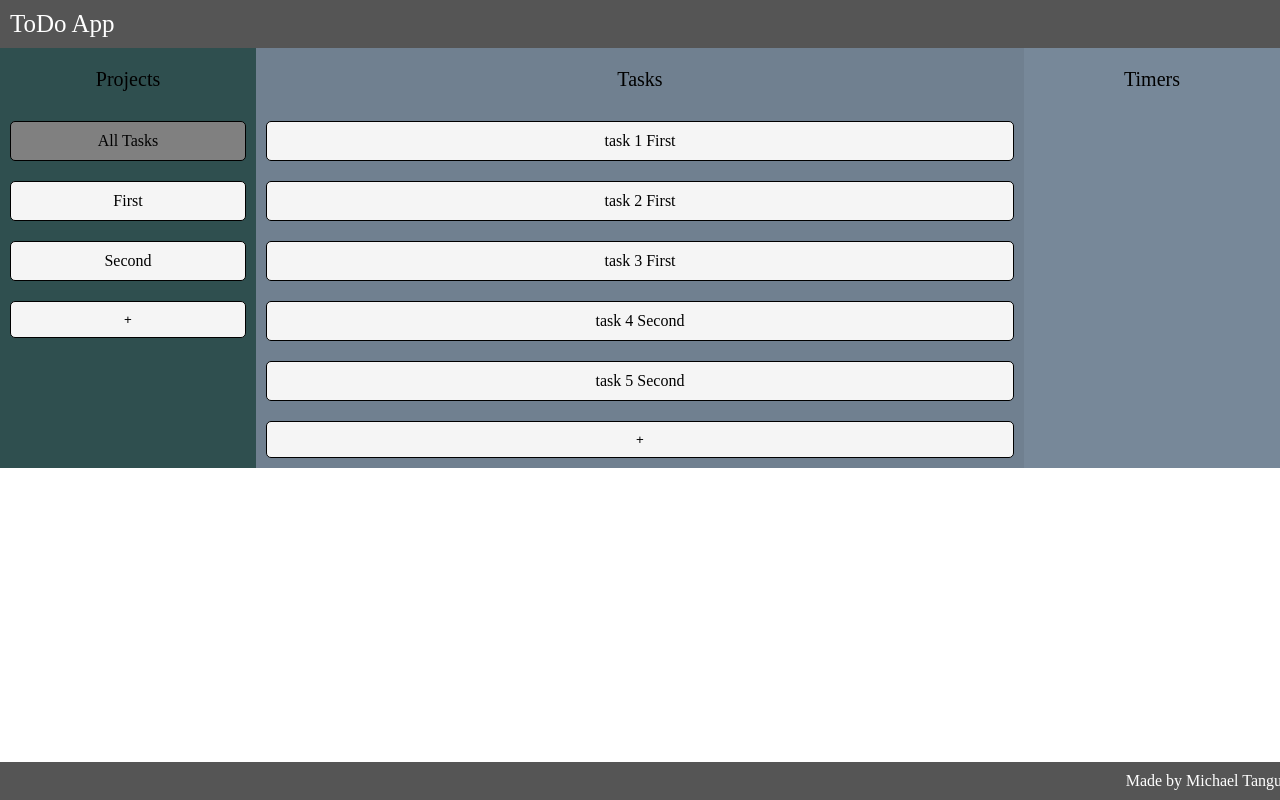
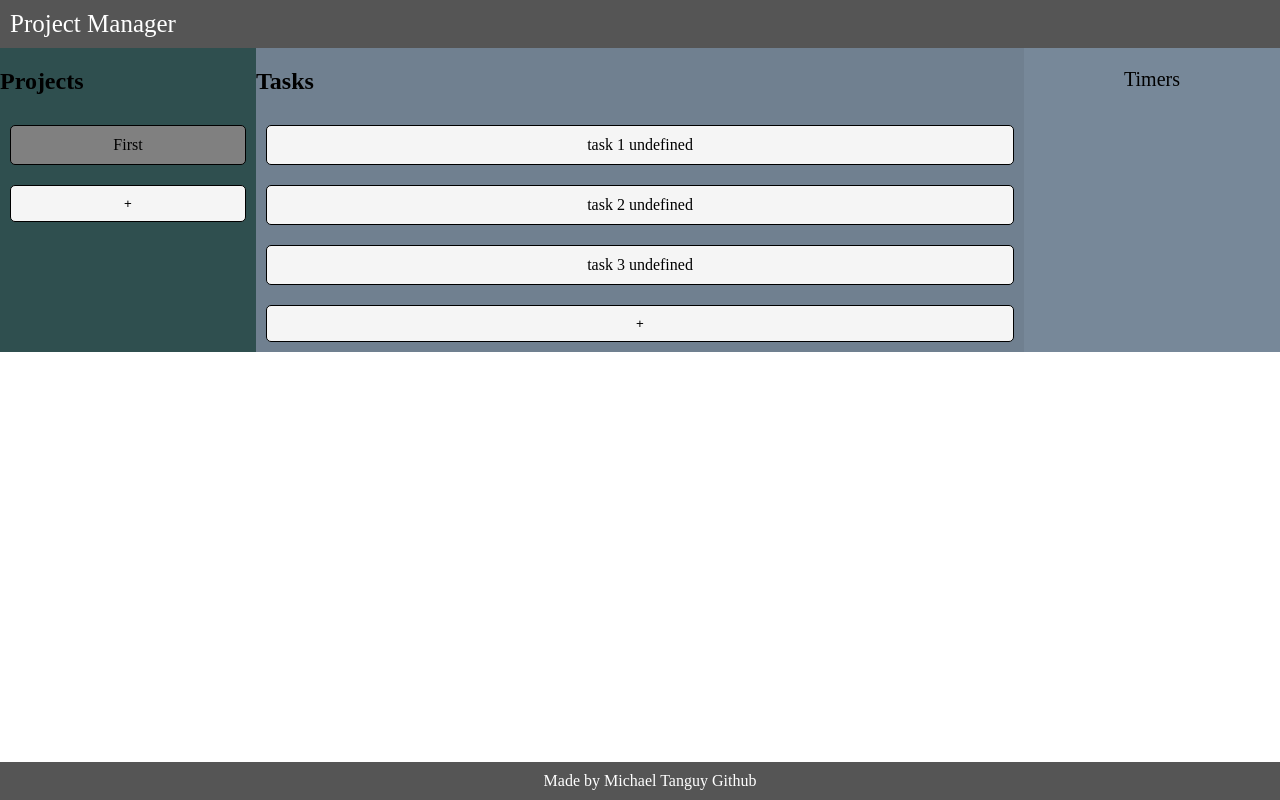
Before and after one commit to MiKhai37/todo-list, a website built with webpack: page dist/index.html in a window 1280 px wide. Built offline with nearby package versions, Linux system fonts and the light colour scheme.

Commit message:
Change rendering function logic, now they return a div

```diff
--- a/src/index.js
+++ b/src/index.js
@@ -5,11 +5,9 @@ import Project from './modules/Project';
 import UI from './modules/UI'
 
 
-const allProject = new Project('All Tasks', 'This is the default project, it contains all the tasks');
 const firstProject = new Project('First', 'This is a test project');
-const secondProject = new Project('Second', 'This is a test project');
 
-const projectsArr = [allProject, firstProject, secondProject];
+const projectsArr = [firstProject];
 
 const task1 = new Task('task 1', 'This is the description of the first task');
 const task2 = new Task('task 2', 'task 2 description');
@@ -17,58 +15,92 @@ const task3 = new Task('task 3', 'task 3 description');
 firstProject.addTask(task1);
 firstProject.addTask(task2);
 firstProject.addTask(task3);
-allProject.addTask(task1);
-allProject.addTask(task2);
-allProject.addTask(task3);
 
-const task4 = new Task('task 4', 'task 4 description');
-const task5 = new Task('task 5', 'task 5 description');
-secondProject.addTask(task4);
-secondProject.addTask(task5);
-allProject.addTask(task4);
-allProject.addTask(task5);
 
-let currentProject = allProject;
+let currentProject = firstProject;
+
+function renderDivProjects(projects, currentProject) {
+  const projectsDiv = document.createElement('div');
+  projectsDiv.classList.add('projects');
+
+  const title = document.createElement('h2');
+  title.textContent = 'Projects';
+  projectsDiv.appendChild(title);
+
+  projects.forEach(project => {
+    const projectDiv = document.createElement('div');
+    projectDiv.classList.add('project');
+    projectDiv.textContent = project.title
+
+    // Highlight the current project
+    if (project == currentProject) {
+      projectDiv.style.backgroundColor = 'grey'
+    };
+
+    projectDiv.addEventListener('click', (e) => {
+      console.log(e);
+      currentProject = project;
+      console.log(currentProject.title);
+      document.body.replaceChild(renderInit(), document.body.childNodes[2]);
+    });
+    projectsDiv.appendChild(projectDiv);
+  });
+  const addProjectBtn = document.createElement('button');
+    addProjectBtn.classList.add('project');
+    addProjectBtn.textContent = '+';
+    addProjectBtn.addEventListener('click', (e) => {
+      console.log(e)
+      overlayOn();
+      projects.push(new Project('New', 'This is a test project'));
+      document.body.replaceChild(renderInit(), document.body.childNodes[2]);
+  });
+  projectsDiv.appendChild(addProjectBtn);
+  return projectsDiv;
+}
+
+function renderDivTasks(project) {
+  const tasksDiv = document.createElement('div');
+  tasksDiv.classList.add('tasks');
+
+  const title = document.createElement('h2');
+  title.textContent = 'Tasks'
+  tasksDiv.appendChild(title)
+
+  project.tasks.forEach(task => {
+    const taskDiv = document.createElement('div');
+    taskDiv.classList.add('task');
+    taskDiv.textContent = `${task.title} ${task.project.title}`;
+
+    taskDiv.addEventListener('mouseenter', () => {
+      taskDiv.innerHTML= `${task.title}<br>${task.description}`;
+    });
+    taskDiv.addEventListener('mouseleave', () => {
+      taskDiv.innerHTML= `${task.title} ${task.project.title}`;
+    });
+
+    tasksDiv.appendChild(taskDiv);
+  })
+
+  const addTaskBtn = document.createElement('button');
+  addTaskBtn.classList.add('task');
+  addTaskBtn.textContent = '+';
 
 
 
-function renderProjects(projectList, container) {
-  container.innerHTML = ""
+  addTaskBtn.addEventListener('click', (e) => {
+    console.log(e);
+    project.addTask(new Task('title', 'description', project, 'normal'));
+    console.log(project);
 
-  const projectsTitle = document.createElement('div');
-  projectsTitle.classList.add('title');
-  projectsTitle.textContent = 'Projects';
-  container.appendChild(projectsTitle);
 
-  projectList.forEach(project => {
-    const divProject = document.createElement('div');
-    divProject.classList.add('project');
-    divProject.textContent = project.title;
 
-    if (project == currentProject) {
-      divProject.style.backgroundColor = 'grey'
-    }
-
-    divProject.addEventListener('click', (e) => {
-      console.log(e);
-
-      currentProject = project;
-      renderProjects(projectList, container);
-      renderTasks(currentProject, document.querySelector('.tasks'));
-    });
-
-    container.appendChild(divProject);
-  });
-  const addProjectBtn = document.createElement('button');
-  addProjectBtn.classList.add('task');
-  addProjectBtn.textContent = '+';
-  container.appendChild(addProjectBtn);
-  addProjectBtn.addEventListener('click', (e) => {
-    overlayOn()
+    document.body.replaceChild(renderInit(), document.body.childNodes[2]);
   })
+  tasksDiv.appendChild(addTaskBtn);
+  return tasksDiv;
 }
 
-function divOverlayProject() {
+function renderOverlayProject() {
   const overlay = document.createElement('div');
   overlay.classList.add('project-overlay');
 
@@ -111,7 +143,7 @@ function divOverlayProject() {
     const title = document.querySelector('.title-input').value;
     const description = document.querySelector('.description-input').value;
     projectsArr.push(new Project(title, description));
-    renderProjects(projectsArr,document.querySelector('.projects'));
+    renderDivProjects(projectsArr, currentProject)
     overlayOff();
   })
 
@@ -130,70 +162,20 @@ function addProject(projectList) {
   projectList.push(new Project('New Project', 'some todos'))
 }
 
-function renderTasks(project, container) {
-  container.innerHTML = ""
-
-  const todosTitle = document.createElement('div');
-  todosTitle.classList.add('title');
-  todosTitle.textContent = "Tasks";
-  container.appendChild(todosTitle);
-
-  project.tasks.forEach(task => {
-    const divTask = document.createElement('div');
-    divTask.classList.add('task')
-    divTask.textContent = `${task.title} ${task.project}`;
-
-    divTask.addEventListener('mouseenter', (e) => {
-      divTask.innerHTML= `${task.title}<br>${task.description}`;
-    });
-    divTask.addEventListener('mouseleave', (e) => {
-      divTask.textContent = `${task.title} ${task.project}`;
-    });
-
-    container.appendChild(divTask);
-  })
-  const addTaskBtn = document.createElement('button');
-  addTaskBtn.classList.add('task');
-  addTaskBtn.textContent = '+';
-  container.appendChild(addTaskBtn);
-  addTaskBtn.addEventListener('click', () => {
-    addTask('new task', 'description of the new task');
-    renderTasks(project, container);
-  })
-}
-
-function addTask(title, description) {
-  const task = new Task(title, description, currentProject.title);
-  currentProject.addTask(task);
-  if (currentProject.title != 'All Tasks') {
-    allProject.addTask(task);
-  }
-}
-
-function initRender() {
+function renderInit() {
     const element = document.createElement('div');
 
     //Define header middle and footer
     const header = document.createElement('header');
     header.classList.add('top-nav');
-    header.textContent = 'ToDo App';
+    header.textContent = 'Project Manager';
 
-    const middle = document.createElement('div');
-    middle.classList.add('flex-container');
+    const flexContainer = document.createElement('div');
+    flexContainer.classList.add('flex-container');
 
     const footer = document.createElement('footer');
     footer.classList.add('bottom-nav');
-    footer.textContent = 'Made by Michael Tanguy';
-
-    //Projects
-    const projects = document.createElement('div');
-    projects.classList.add('projects');
-    renderProjects(projectsArr, projects)
-
-    // Todos
-    const todos = document.createElement('div');
-    todos.classList.add('tasks');
-    renderTasks(currentProject, todos);
+    footer.innerHTML = 'Made by Michael Tanguy <a href="https://github.com/MiKhai37" target="_blank">Github</a>';
 
     const timers = document.createElement('div');
     timers.classList.add('timers');
@@ -202,20 +184,17 @@ function initRender() {
     timersTitle.textContent = 'Timers'
     timers.appendChild(timersTitle)
 
-
-
-    middle.appendChild(projects);
-    middle.appendChild(todos);
-    middle.appendChild(timers);
-
+    flexContainer.appendChild(renderDivProjects(projectsArr, currentProject));
+    flexContainer.appendChild(renderDivTasks(currentProject));
+    flexContainer.appendChild(timers);
 
     element.appendChild(header);
-    element.appendChild(middle);
+    element.appendChild(flexContainer);
     element.appendChild(footer);
 
-    element.appendChild(divOverlayProject())
-    //element.innerHTML = "<h1>ToDo App</h1>"
+    element.appendChild(renderOverlayProject())
+
     return element;
   }
 
-  document.body.appendChild(initRender());
+  document.body.appendChild(renderInit());
--- a/src/modules/Project.js
+++ b/src/modules/Project.js
@@ -1,14 +1,12 @@
 export default class Project {
-    constructor(title, description = '') {
+    constructor(title, description = '', main = false) {
         this.title = title;
         this.description = description;
+        this.main = main;
         this.tasks = [];
     }
     addTask(Task) {
         this.tasks.push(Task);
-        if (this.title != "All Tasks") {
-        Task.project = this.title;
-        }
     }
     delTask(Task) {
 
--- a/src/modules/Task.js
+++ b/src/modules/Task.js
@@ -1,5 +1,5 @@
 export default class Task {
-    constructor(title, description = '', project = 'normal') {
+    constructor(title, description = '', project = '', priority = 'normal') {
         this.title = title;
         this.description = description;
         this.project = project;
--- a/src/style.css
+++ b/src/style.css
@@ -3,6 +3,16 @@ body, html {
     margin: 0;
     padding: 0;
 }
+
+a {
+    text-decoration: none;
+    color: white;
+}
+
+a:hover{
+    font-size: 200%;
+}
+
 .title {
     text-align: center;
     font-size: 20px;
@@ -71,7 +81,7 @@ body, html {
     position: fixed;
     bottom: 0;
     width: 100%;
-    text-align:right;
+    text-align: center;
     color: white;
     padding: 10px;
 }
```
